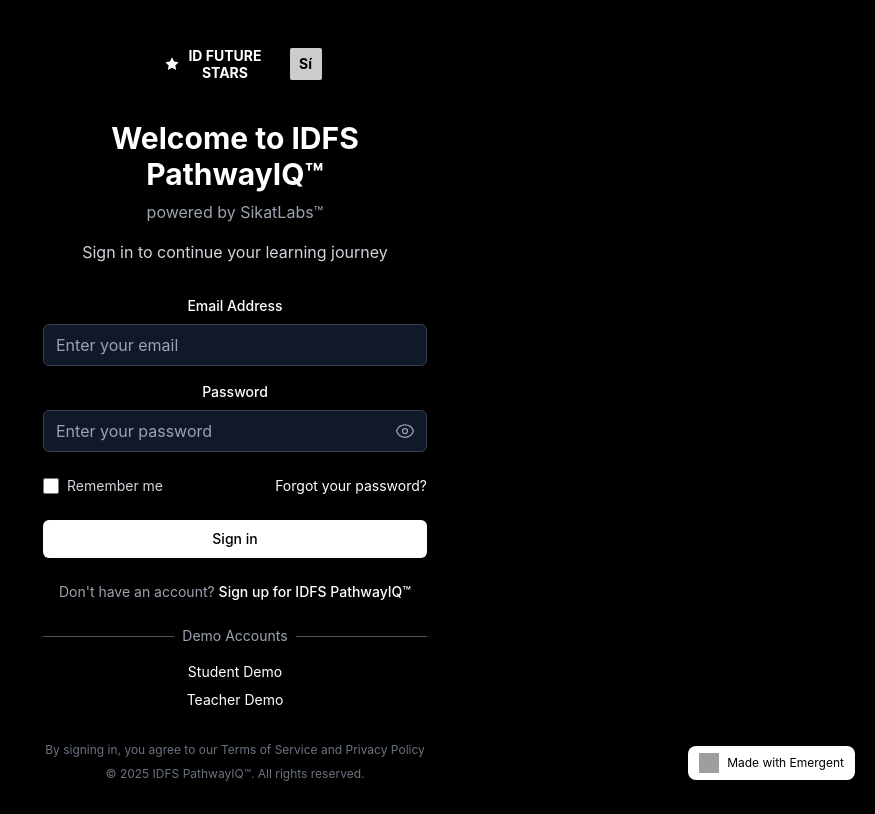
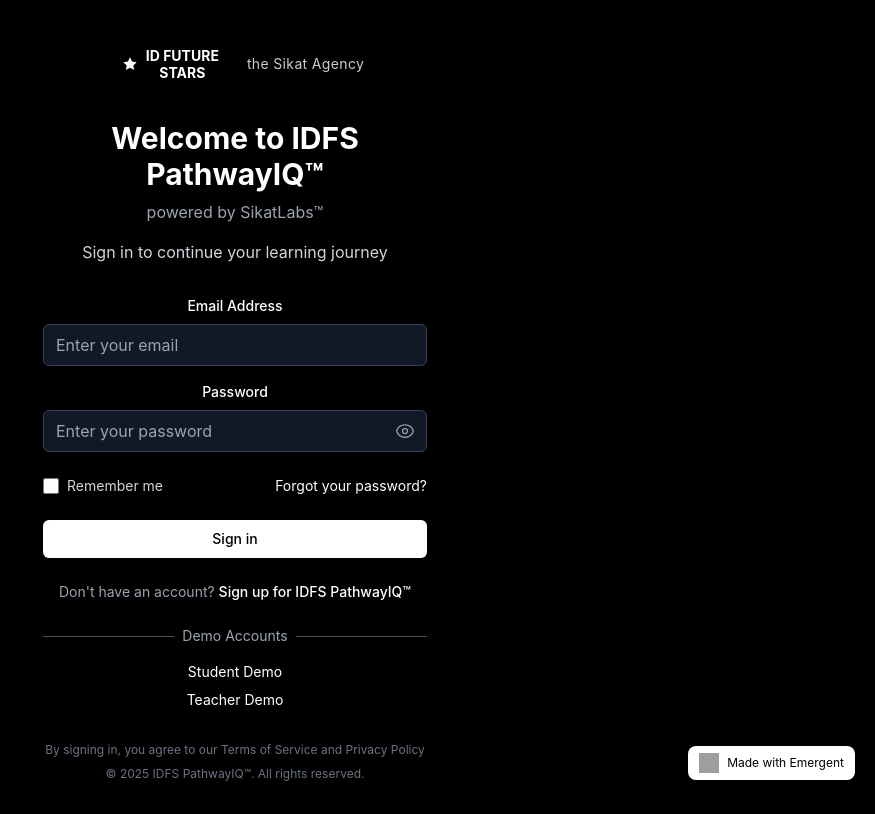
Before and after one commit to idfuturestars/PathwayIQSikatLabs, a React (Create React App) app in the folder frontend/: page /login in a window 1280 px wide. Shown: the whole page, without its empty margins (405-1280 px from the left). Built offline with nearby package versions, Linux system fonts and the light colour scheme; grey boxes are pictures that could not be loaded.

Commit message:
auto-commit for 8d16a54d-c9bd-46dc-a1cb-1ee236fff9a4

```diff
--- a/frontend/src/components/SikatAgencyLogo.js
+++ b/frontend/src/components/SikatAgencyLogo.js
@@ -2,15 +2,18 @@ import React from 'react';
 
 const SikatAgencyLogo = ({ size = 'small', className = '' }) => {
   const sizeClasses = {
-    small: 'h-6 w-6 text-xs',
-    medium: 'h-8 w-8 text-sm',
-    large: 'h-10 w-10 text-base'
+    small: 'h-6 w-auto',
+    medium: 'h-8 w-auto',
+    large: 'h-10 w-auto'
   };
 
   return (
-    <div className={`inline-flex items-center ${className}`}>
-      <div className={`bg-white rounded-sm ${sizeClasses[size]} flex items-center justify-center font-bold text-black`}>
-        Sí
+    <div className={`inline-flex items-center justify-center ${className}`}>
+      {/* The Sikat Agency Logo - Using text styling matching the provided logo */}
+      <div className={`${sizeClasses[size]} flex items-center justify-center`}>
+        <span className="text-white font-normal text-sm tracking-wide">
+          the Sikat Agency
+        </span>
       </div>
     </div>
   );
```
